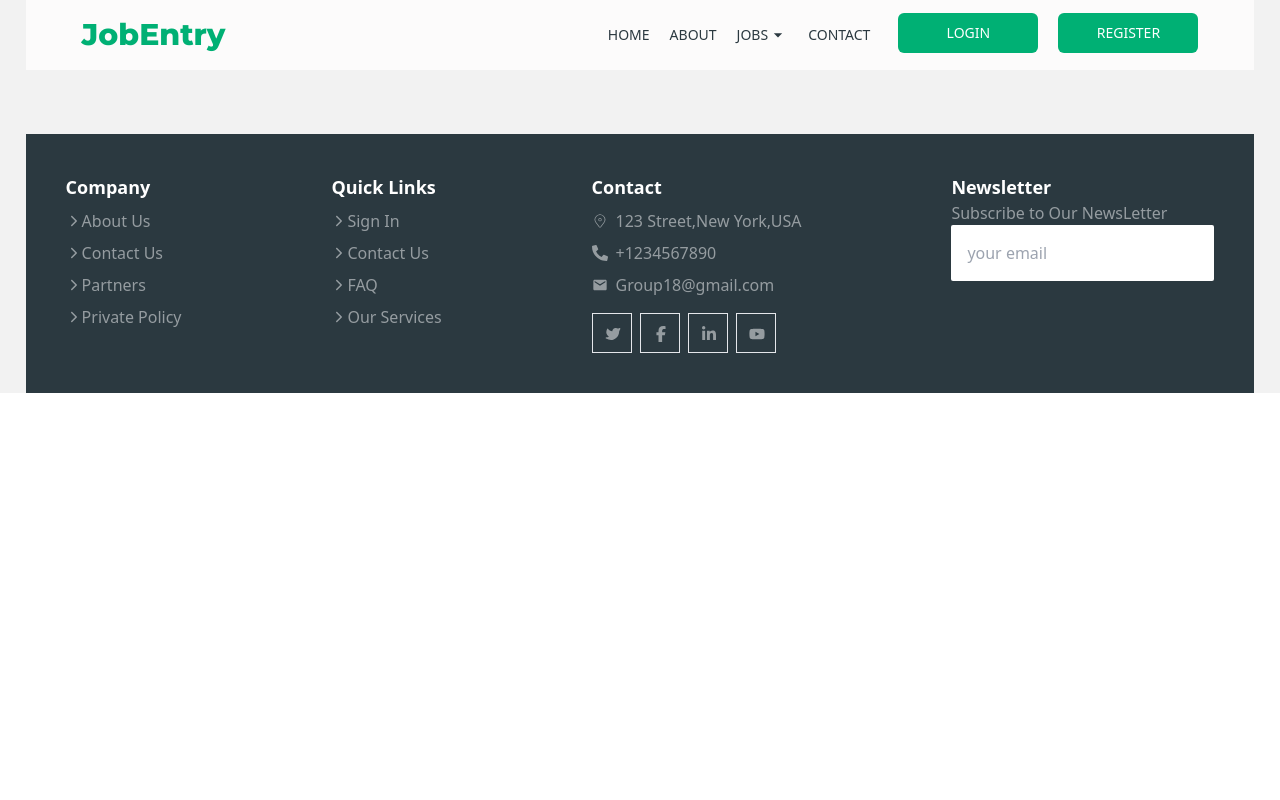
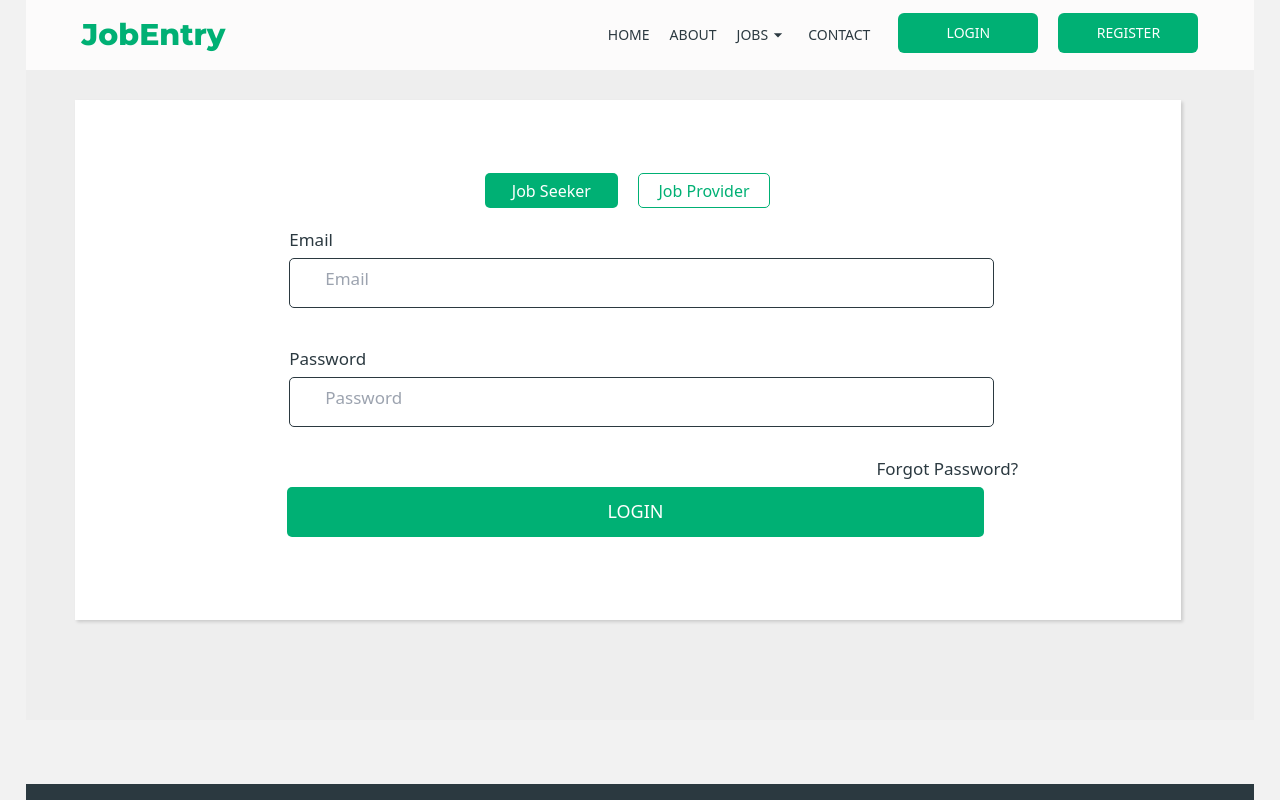
Before and after one commit to Ajibade-I/Group18, a React (Vite) app in the folder frontend/: page /login in a window 1280 px wide. Shown: the top 800 px of the page. Built offline with nearby package versions, Linux system fonts and the light colour scheme.

Commit message:
ft(login-register-forms):Creating login and register forms

```diff
--- a/frontend/src/App.jsx
+++ b/frontend/src/App.jsx
@@ -1,12 +1,14 @@
-import { Routes, Route } from "react-router-dom"
-import Header from "./Static/Header"
+import { Route, Routes } from "react-router-dom"
+import LoginForm from "./Login Form/login"
+import About from "./Pages/About"
+import Contact from "./Pages/Contact"
 import Home from "./Pages/Home"
-import Footer from "./Static/Footer"
-import About from "./Pages/About"
 import Jobdetails from "./Pages/Jobdetails"
 import Joblist from "./Pages/Joblist"
-import  Contact from "./Pages/Contact"
 import Jobs from "./Pages/Jobs"
+import Footer from "./Static/Footer"
+import Header from "./Static/Header"
+import Registration from "./Register Form/register"
 
 
 
@@ -24,6 +26,8 @@ const App=() => {
             <Route path="/jobs" element={<Jobs/>}/>
             <Route path="/joblist" element={<Joblist/>}></Route>
             <Route path="/jobdetails" element={<Jobdetails/>}></Route>
+            <Route path="/register" element={<Registration />} />
+            <Route path="/login" element={<LoginForm />} />
         </Routes>
        <Footer/>
 
--- a/frontend/src/Login Form/login.css
+++ b/frontend/src/Login Form/login.css
@@ -88,7 +88,7 @@
     height: 50px;
     border-radius: 5px;
     margin-top: 5px;
-    border: 0.8px #a0a0a0 solid;
+    border: 0.8px #2B3940 solid;
 }
 
 .login-input-info input{
@@ -112,7 +112,7 @@
 .forgot-password{
     font-weight: 500;
     font-size: 17px;
-    color: #696969;
+    color: #2B3940;
     text-align: right;
     margin-left: 80%;
     margin-top: 10px;
--- a/frontend/src/Login Form/login.jsx
+++ b/frontend/src/Login Form/login.jsx
@@ -1,4 +1,5 @@
-import './login.css'
+import { NavLink } from "react-router-dom";
+import './login.css';
 
 const LoginForm = () => {
     return (
@@ -7,8 +8,16 @@ const LoginForm = () => {
                 <div className="login-cards">
 
                     <div className="job-info">
-                        <div className="job-seeker">Job Seeker</div>
-                        <div className="job-provider">Job Provider</div>
+                        <div className="job-seeker">
+                            <NavLink to="/joblist">
+                            Job Seeker
+                            </NavLink>
+                            </div>
+                        <div className="job-provider">
+                            <NavLink  to="/joblist">
+                            Job Provider
+                            </NavLink>
+                            </div>
                     </div>
 
                 {/* div card for names and email */}
--- a/frontend/src/Register Form/register.css
+++ b/frontend/src/Register Form/register.css
@@ -80,7 +80,7 @@
 
 .span-text{
     font-size: 17px;
-    color: #696969;
+    color: #2B3940;
     font-weight: 500;
 }
 
@@ -124,7 +124,7 @@
     height: 50px;
     border-radius: 5px;
     margin-top: 5px;
-    border: 0.8px #a0a0a0 solid;
+    border: 0.8px #2B3940 solid;
 }
 
 .input-information input{
@@ -187,7 +187,7 @@
     margin-left: 3%;
     font-weight: 500;
     font-size: 17px;
-    color: #696969;
+    color: #2B3940;
 }
 
 .login-way{
--- a/frontend/src/Static/Header.jsx
+++ b/frontend/src/Static/Header.jsx
@@ -1,7 +1,7 @@
-import {useState} from "react";
-import { NavLink} from "react-router-dom"
-import { MdArrowDropDown, MdClose} from "react-icons/md";
-import { GiHamburgerMenu } from "react-icons/gi"
+import { useState } from "react";
+import { GiHamburgerMenu } from "react-icons/gi";
+import { MdArrowDropDown, MdClose } from "react-icons/md";
+import { NavLink } from "react-router-dom";
 
 
 const Header = () => {
@@ -50,10 +50,14 @@ const Header = () => {
 
             <div className=" gap-5 flex px-2 mr-12">
             <button className="w-[140px] h-[40px] bg-[#00b074] text-white  rounded-md">
+                <NavLink to="/login">
                 LOGIN
+                </NavLink>
             </button>
             <button className="w-[140px] h-[40px] bg-[#00b074] text-white rounded-md">
+                <NavLink to="register">
                 REGISTER
+                </NavLink>
             </button>
             </div>
 
```
